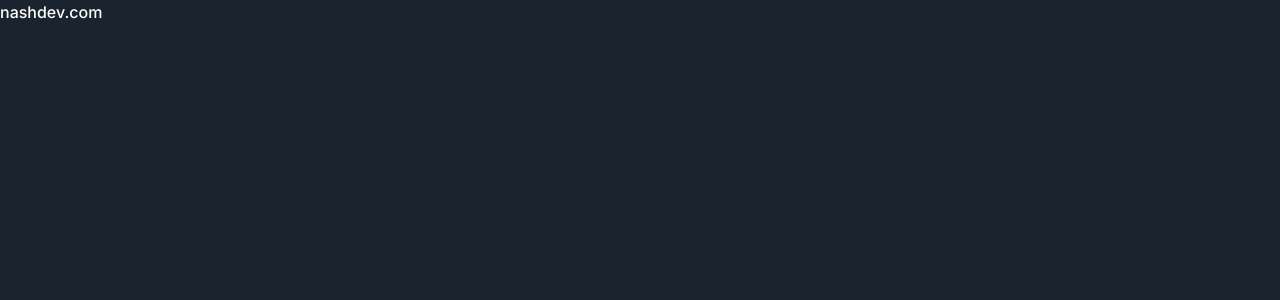
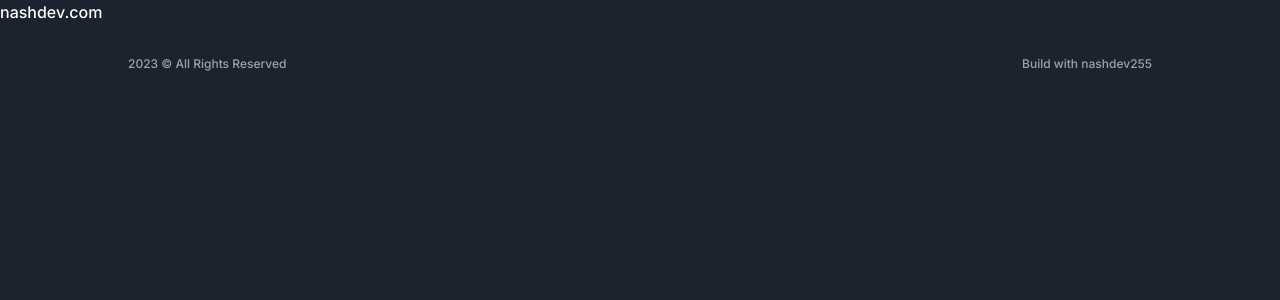
Before and after one commit to nashdev255/nashdev.com, a Next.js app: page / in a window 1280 px wide. Shown: the top 300 px of the page. Built offline with nearby package versions, Linux system fonts and the light colour scheme.

Commit message:
feat : footer

```diff
--- a/src/app/components/footer/Footer.tsx
+++ b/src/app/components/footer/Footer.tsx
@@ -3,13 +3,19 @@ import Layout from './../Layout';
 
 const Footer = () => {
     return (
-        <footer>
-            <Layout>
-                <span>{ new Date().getFullYear() } & copy; All Rights Reserved</span>
+        <footer
+        className='w-full text-gray-400 font-medium text-xs'
+        >
+            <Layout
+            styles='!py-8 flex items-center justify-between'
+            >
+                <span>{ new Date().getFullYear() } &copy; All Rights Reserved</span>
                 <div>
-                    Build width<Link href={'/'}>nashdev255</Link>
+                    Build with <Link href={'/'}>nashdev255</Link>
                 </div>
             </Layout>
         </footer>
     )
 }
+
+export default Footer;
--- a/src/app/page.tsx
+++ b/src/app/page.tsx
@@ -1,4 +1,5 @@
 import Header from './components/header/Header'
+import Footer from './components/footer/Footer'
 
 export default function Home() {
   return (
@@ -7,6 +8,9 @@ export default function Home() {
         <div className='relative'>
           <Header />
         </div>
+        <div className='relative'>
+          <Footer />
+        </div>
       </div>
     </>
   )
```
